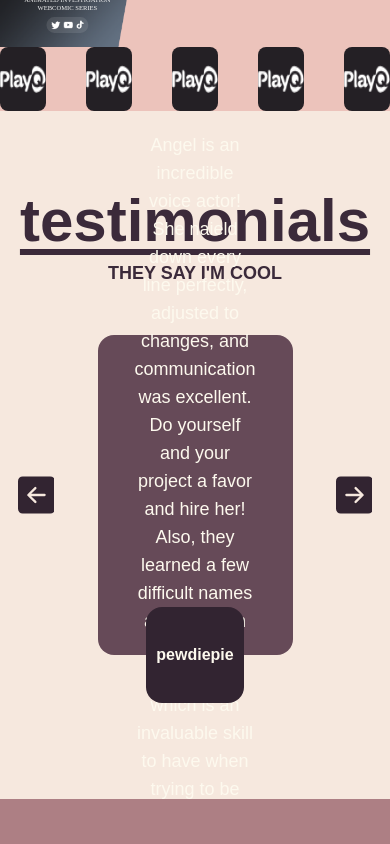
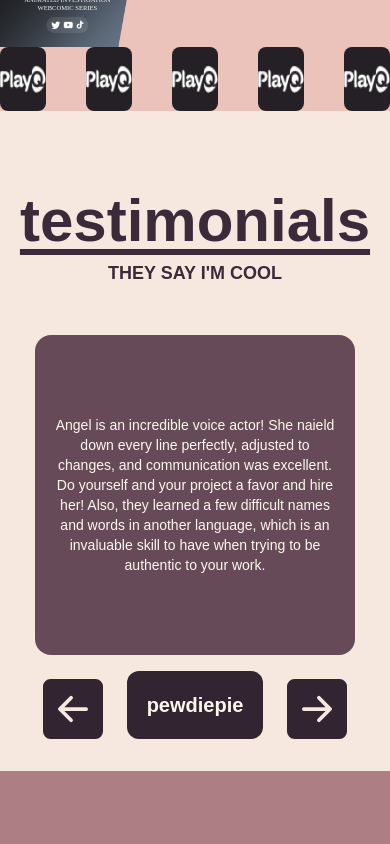
Before and after one commit to cgok808/shienav2, a React (Create React App) app: page / in a window 390 px wide. Shown: the part 2640-3484 px from the top of the page. Built offline with nearby package versions, Linux system fonts and the light colour scheme; the HTML template or start-up script is replaced by a standard one.

Commit message:
fixed major responsive flaws with testimonials

```diff
--- a/src/components/Testimonials.jsx
+++ b/src/components/Testimonials.jsx
@@ -43,38 +43,40 @@ const Testimonials = () => {
       />
       <div className='mt-12 mb-12 flex flex-col items-center'>
         <div
-          className={`h-80 w-1/2 ${
+          className={`h-80 md:w-1/2 w-80 ${
             color ? "bg-[#664A58]" : "bg-[#E8CCB9]"
           } rounded-2xl flex justify-center items-center transition__ease `}
         >
+          <div
+            className={`${
+              color ? "text-qWhite" : "text-qBlack"
+            } flex justify-center items-center text-center w-[90%] md:w-[80%] h-full text-sm lg:text-base text-ellipsis overflow-hidden`}
+          >
+            {description}
+          </div>
+        </div>
+        <div className='flex justify-around'>
           <BsArrowLeftSquareFill
             onClick={prevPerson}
             className={`${
               color ? "text-[#322431]" : "text-[#DAB19E]"
-            } w-20 lg:w-16 h-20 lg:h-16 relative right-20 md:right-24 lg:right-28 transition__ease hover:scale-110 active:scale-90`}
+            } relative top-6 right-6 text-6xl transition__ease hover:scale-110 active:scale-90 md:block`}
           />
-          <p
-            className={`${
-              color ? "text-qWhite" : "text-qBlack"
-            } text-center w-[80%] text-lg`}
+          <div
+            className={`relative h-22 top-4 ${
+              color ? "bg-[#322431]" : "bg-[#DAB19E]"
+            } rounded-xl flex text-center items-center justify-center transition__ease`}
           >
-            {description}
-          </p>
+            <h6 className='text-qWhite font-bold text-xl md:text-2xl p-5'>
+              {name}
+            </h6>
+          </div>
           <BsArrowRightSquareFill
             onClick={nextPerson}
             className={`${
               color ? "text-[#322431]" : "text-[#DAB19E]"
-            } w-20 lg:w-16 h-20 lg:h-16 relative left-20 md:left-24 lg:left-28 transition__ease hover:scale-110 active:scale-90`}
+            } relative top-6 left-6 text-6xl transition__ease hover:scale-110 active:scale-90 md:block`}
           />
-        </div>
-        <div
-          className={`relative bottom-12 h-24 w-1/4 ${
-            color ? "bg-[#322431]" : "bg-[#DAB19E]"
-          } rounded-2xl flex text-center items-center justify-center transition__ease`}
-        >
-          <h6 className='text-qWhite font-bold md:truncate md:max-w-2xl'>
-            {name}
-          </h6>
         </div>
       </div>
     </section>
--- a/src/index.css
+++ b/src/index.css
@@ -33,16 +33,10 @@ footer {
   /* Same as the width of the sidebar */
   padding: 0px 10px;
   overflow-x: hidden;
+  margin-left: 240px;
 }
 
-@media (max-width: 1280px) {
-  section,
-  footer {
-    margin-left: 240px;
-  }
-}
-
-@media (max-width: 912px) {
+@media (max-width: 1021px) {
   section,
   footer {
     margin-left: 128px;
```
